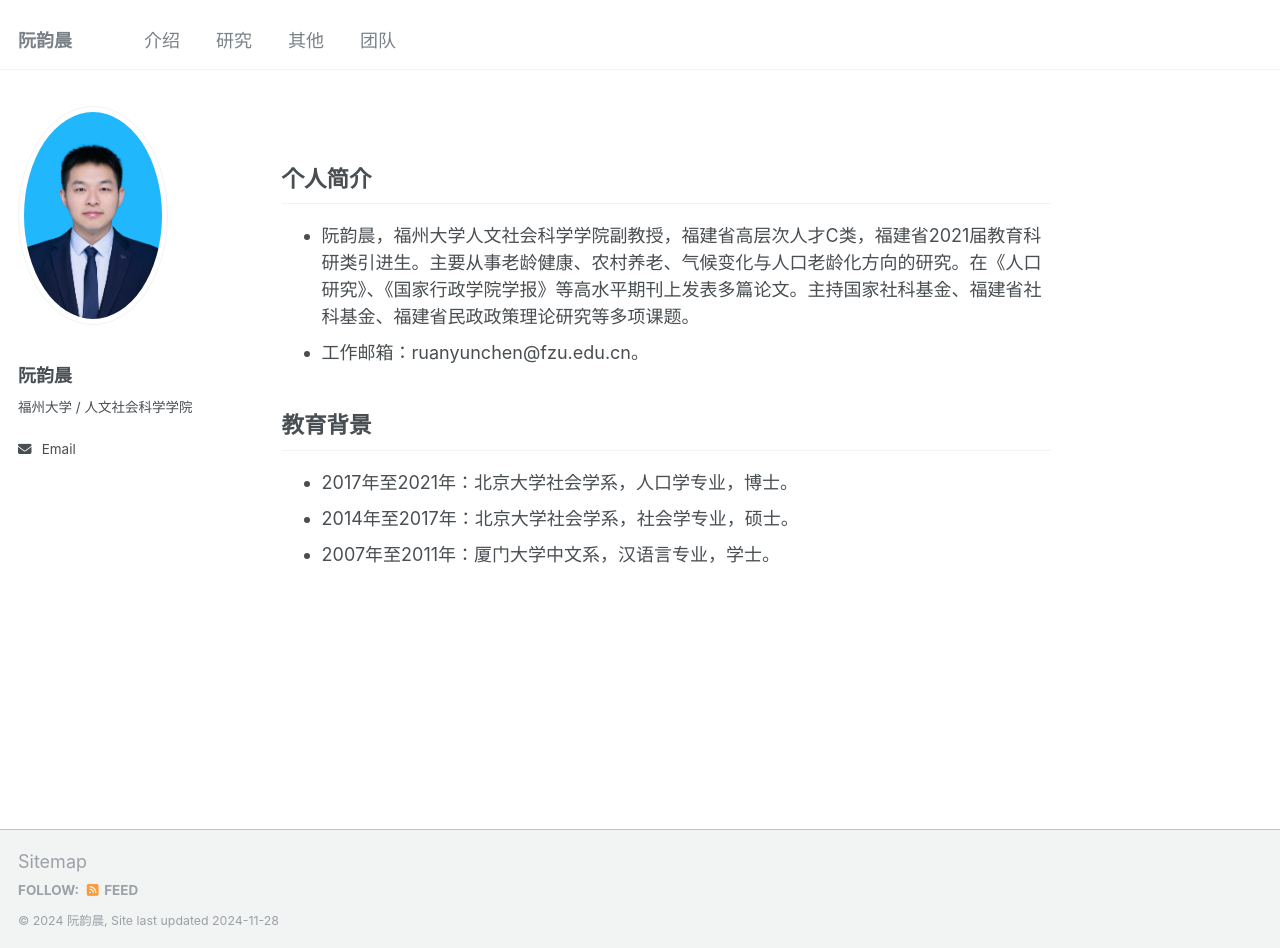
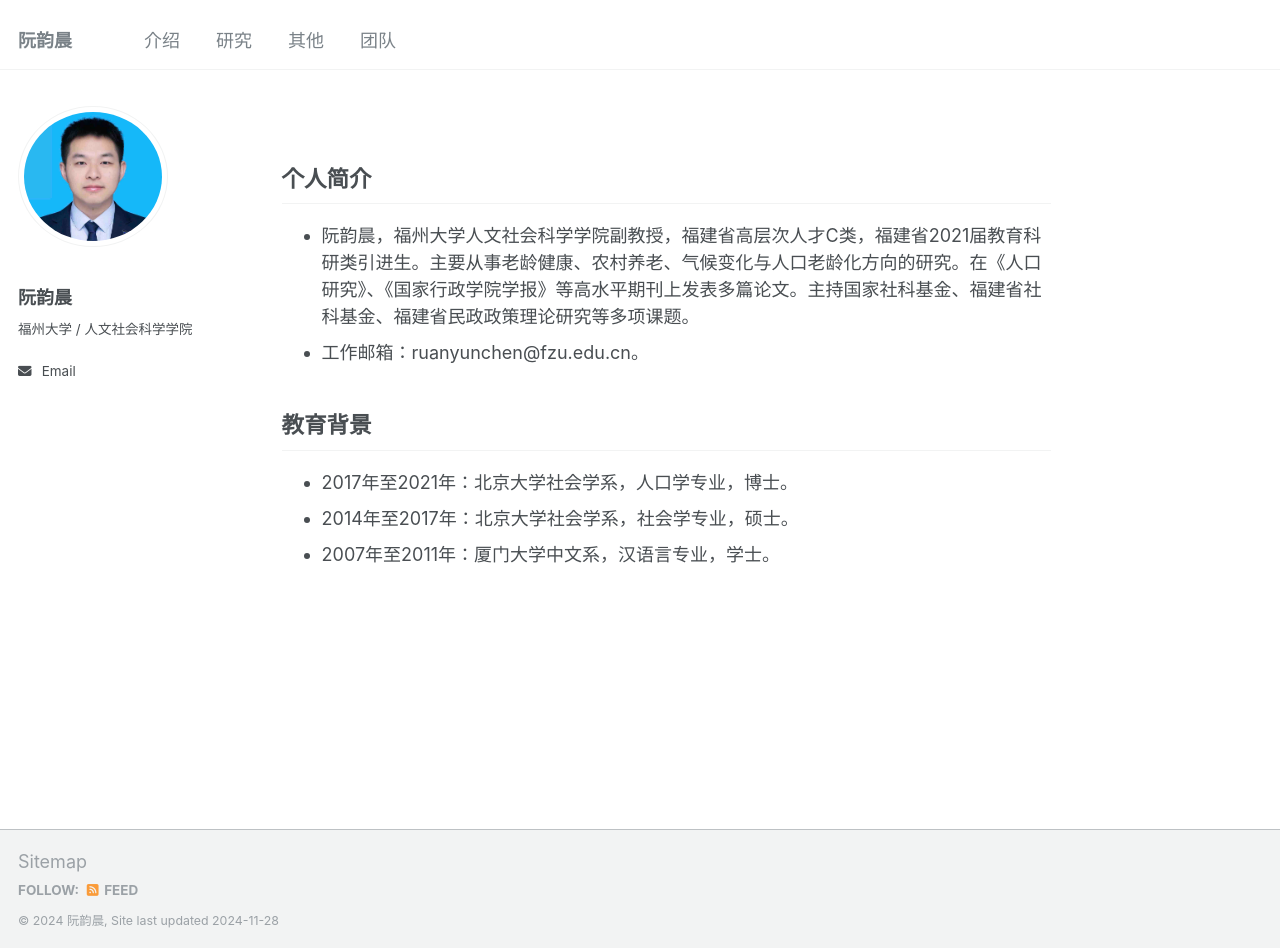
Before and after one commit to RuanYunchen/RuanYunchen.github.io, a Jekyll site: the page built from _pages/about.md, in a window 1280 px wide and 948 px high. Built offline with Jekyll 4.4.1, drawn with Linux system fonts in a browser that asks for light colours.

Commit message:
Update _config.yml

```diff
--- a/_config.yml
+++ b/_config.yml
@@ -11,7 +11,7 @@ repository               : "Github/RuanYunchen"
 # Site Author
 author:
   # Biographic information
-  avatar           : "My_photo_3.jpeg"
+  avatar           : "My_photo_5.jpg"
   avatar_class     : "custom-avatar"  # 添加自定义CSS类
   name             : "阮韵晨"
   pronouns         : # example: "she/her"
```
